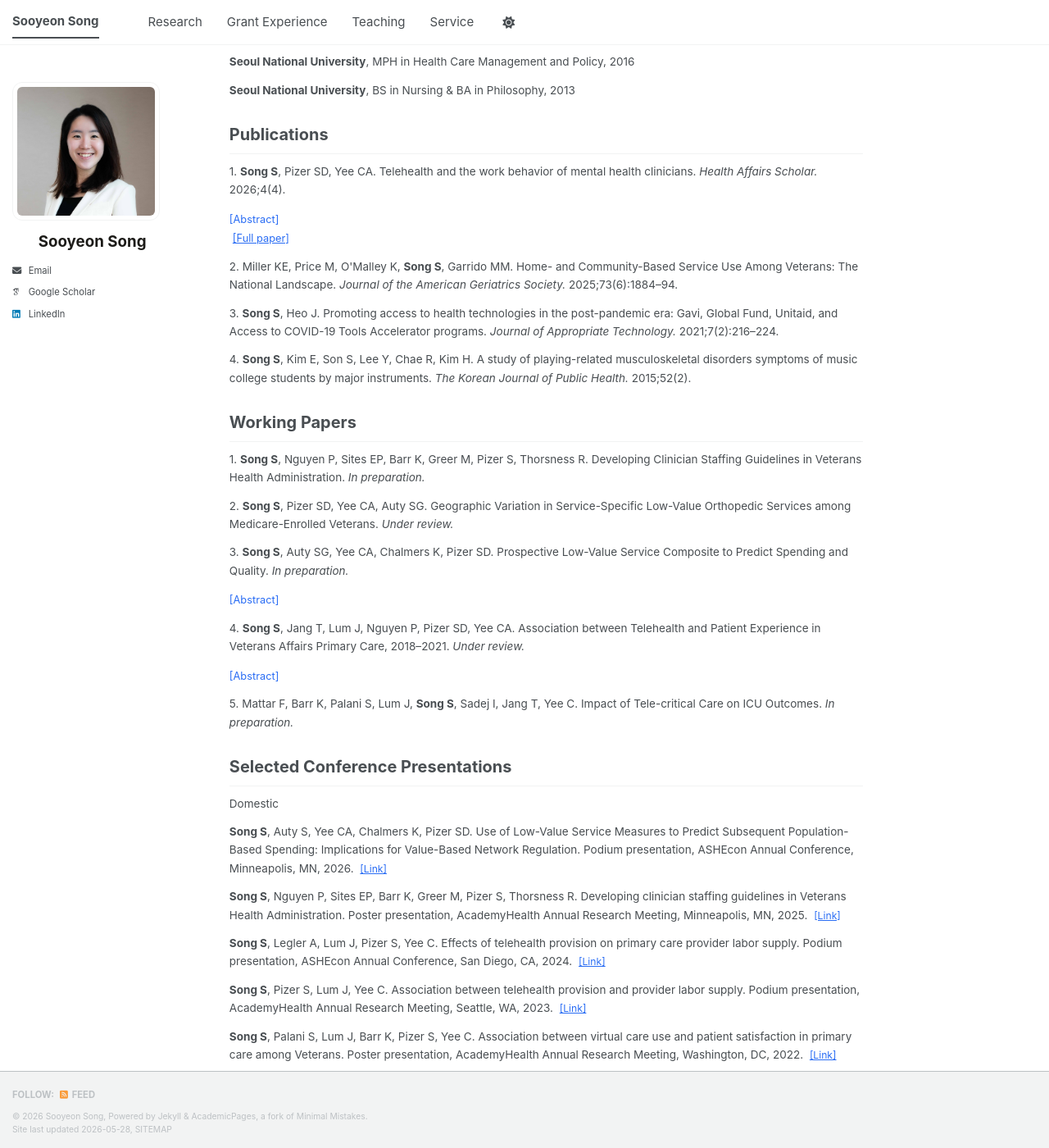
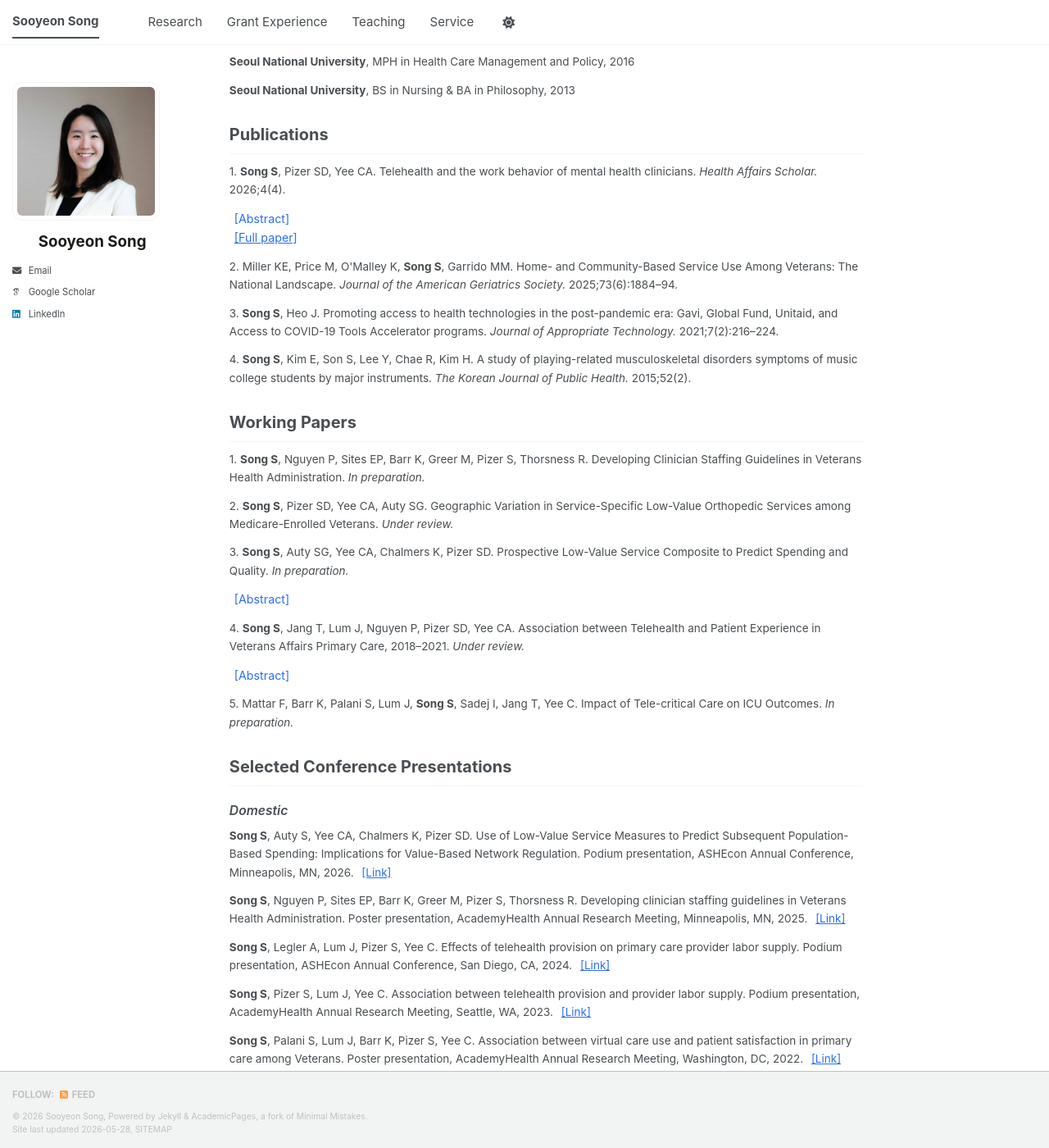
Before and after one commit to sooyeonsong/sooyeonsong.github.io, a Jekyll site: the page built from _pages/about.md, in a window 1280 px wide and 1400 px high, scrolled down 492 px. Shown: the whole window at 82% size. Built offline with Jekyll 4.4.1, drawn with Linux system fonts in a browser that asks for light colours; some web fonts are replaced; a script bundle is joined from its source files by our own code; library files that are not in the unit come from our copies.

Commit message:
Update custom.html

```diff
--- a/_includes/head/custom.html
+++ b/_includes/head/custom.html
@@ -21,13 +21,12 @@
   .page__content li { font-size: 0.95em; }
   .page__content h2 { font-size: 1.4em; margin-top: 1.6em; }
 
-/* 2. 프로필 사진: 둥근 모서리 네모 */
+  /* 2. 프로필 사진: 둥근 모서리 */
   .author__avatar img {
-    border-radius: 12px !important;   /* 둥근 정도. 더 둥글게 16, 각지게 6 */
+    border-radius: 12px !important;   /* 더 둥글게 16, 각지게 6, 원형 50% */
     max-width: 180px;
   }
-
-  /* 사진 아래에 이름 표시 (사이드바 기본 name은 비워둠) */
+  /* 사진 아래 이름 (사이드바 기본 name은 _config.yml에서 비워둠) */
   .author__avatar::after {
     content: "Sooyeon Song";
     display: block;
@@ -38,26 +37,41 @@
     color: #1c1b18;
   }
 
-  /* 3. publication / 항목 리스트 문단 간격 */
+  /* 3. 항목 리스트 문단 간격 */
   .pub-list p { margin: 0 0 0.9em; }
 
-  /* 4. abstract / full paper 링크 */
+  /* 4. presentation 그룹 헤더 (Domestic / International) */
+  .pub-list p.pres-group {
+    font-size: 1.1em;
+    font-style: italic;
+    font-weight: 600;
+    margin-top: 1.1em;
+    margin-bottom: 0.4em;
+  }
+
+  /* 5. abstract / full paper 링크 — 제목 줄에 인라인으로 붙임 */
   .pub-link,
-  details.abstract > summary {
-    font-size: 0.9em;
-    color: #2a6df4 !important;       /* 파란 링크 */
+  .abstract > summary {
+    color: #2a6df4 !important;
     cursor: pointer;
     text-decoration: none;
+    white-space: nowrap;
   }
-  .pub-link { margin-left: 4px; }
+  .pub-link { margin-left: 6px; }
   .pub-link:hover,
-  details.abstract > summary:hover { text-decoration: underline; }
+  .abstract > summary:hover { text-decoration: underline; }
 
-  /* details 인라인 + 기본 삼각형 제거 */
-  details.abstract { display: inline; }
-  details.abstract > summary { display: inline; list-style: none; }
-  details.abstract > summary::-webkit-details-marker { display: none; }  /* Chrome/Safari */
-  details.abstract > summary::marker { content: ""; }                     /* Firefox */
+  /* details 인라인 강제 + 기본 삼각형 제거 (셀렉터 강화) */
+  .pub-list details.abstract,
+  details.abstract { display: inline !important; }
+  .pub-list details.abstract > summary,
+  details.abstract > summary {
+    display: inline !important;
+    list-style: none !important;
+    margin-left: 6px;
+  }
+  details.abstract > summary::-webkit-details-marker { display: none !important; }
+  details.abstract > summary::marker { content: "" !important; }
 
   /* abstract 펼침 박스: 단색 밝은 회색 네모 */
   details.abstract .abstract-body {
```
